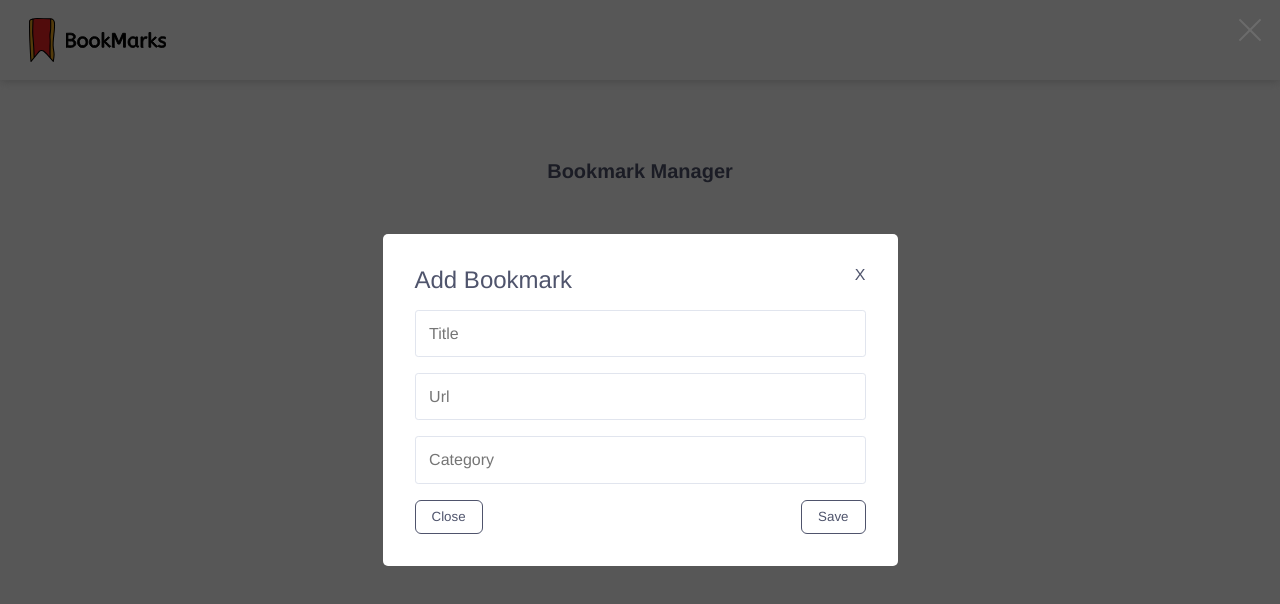
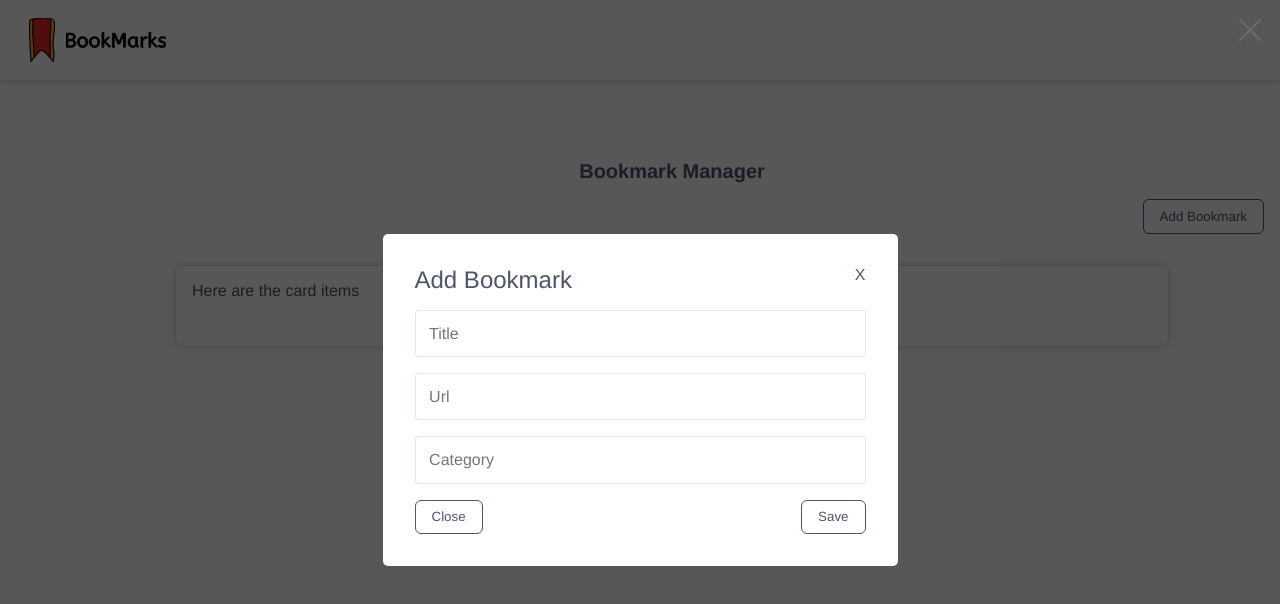
Before and after one commit to MuhtasimMusfiqZarab/bookmark-manager, a Next.js app: page / in a window 1280 px wide. Shown: the top 604 px of the page. Built offline with nearby package versions, Linux system fonts and the light colour scheme.

Commit message:
fix layout

```diff
--- a/components/pages/home/index.tsx
+++ b/components/pages/home/index.tsx
@@ -19,11 +19,17 @@ export default function Home() {
       </Head>
       <Header />
       <div className={styles.main}>
-        <div className={styles.titleItems}>
+        <div className={styles.pageItems}>
           <div className={styles.title}>Bookmark Manager</div>
-          {/* <div className={styles.addNew} onClick={() => setIsOpen(!modalIsOpen)}>
-            Button
-          </div> */}
+          <div className={styles.addBookmark}>
+            <Button onClick={() => setIsOpen(!modalIsOpen)}>Add Bookmark</Button>
+          </div>
+
+          {/* show two sections for cards */}
+          <div className={styles.flexDirection}>
+            <div className={styles.card}>Here are the card items</div>
+            <div className={styles.card}>Here are the card items</div>
+          </div>
         </div>
       </div>
       <Modal isOpen={modalIsOpen} setIsOpen={setIsOpen}>
--- a/components/pages/home/styles.module.scss
+++ b/components/pages/home/styles.module.scss
@@ -16,12 +16,16 @@
   margin-top: 10rem;
   width: 100%;
 
-  .titleItems {
+  .pageItems {
+    margin-left: 2rem;
+
     display: flex;
     justify-content: center;
     width: 100%;
     flex: 1;
     align-items: center;
+    flex-direction: column;
+    gap: 1rem;
     .title {
       align-items: center;
       margin-right: 0;
@@ -29,8 +33,9 @@
       font-size: 20px;
       justify-content: center;
     }
-    .addNew {
-      float: right;
+    .addBookmark {
+      margin-left: auto;
+      margin-right: 3rem;
     }
   }
 }
@@ -41,3 +46,19 @@
     flex: 1;
   }
 }
+
+.card {
+  margin: 1rem;
+  padding: 1rem;
+  border-radius: 0.5rem;
+  box-shadow: 0 0 10px #c4c4c4;
+  overflow-y: scroll;
+  height: 5rem;
+  width: 100%;
+}
+
+.flexDirection {
+  display: flex;
+  flex-direction: row;
+  width: 80%;
+}
```
